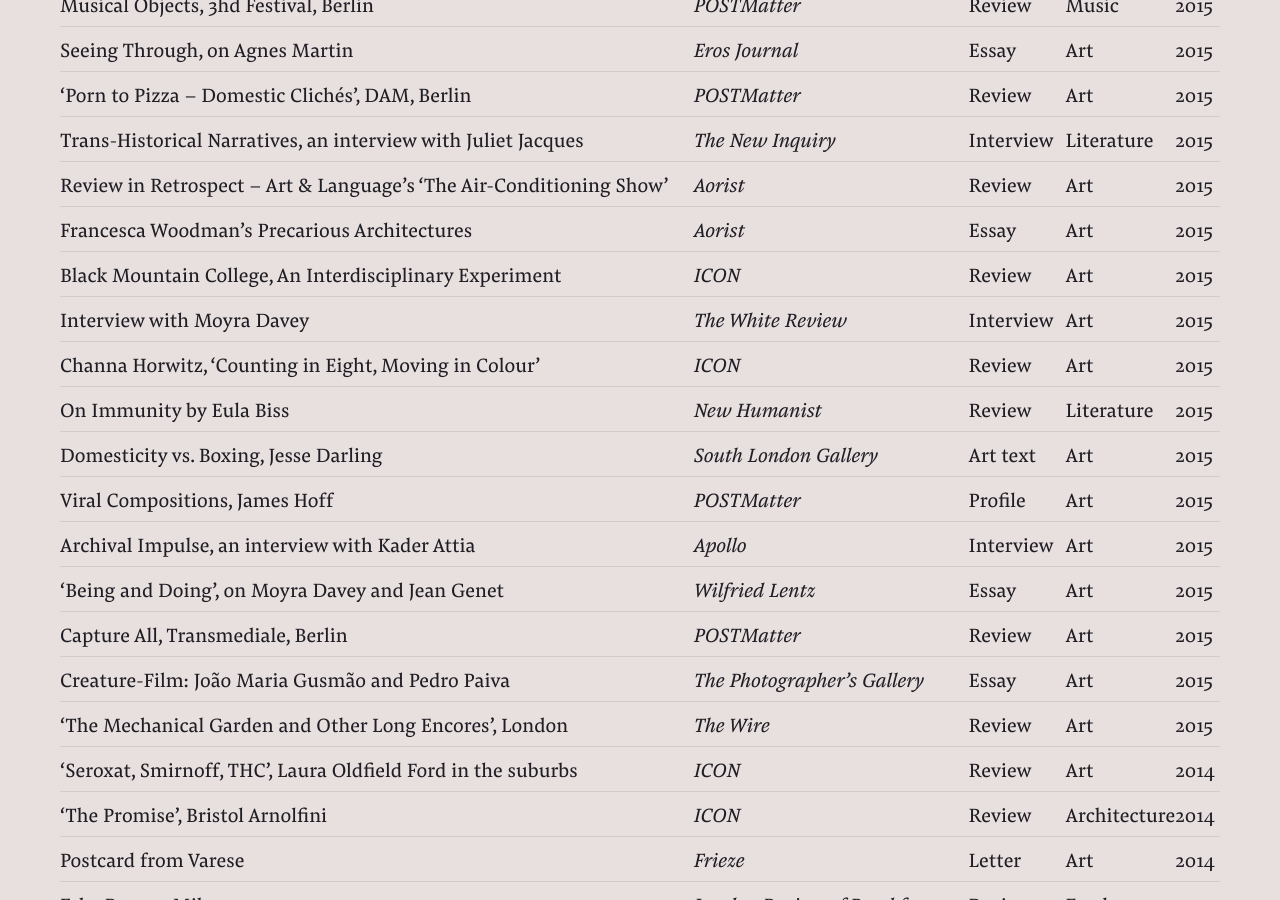
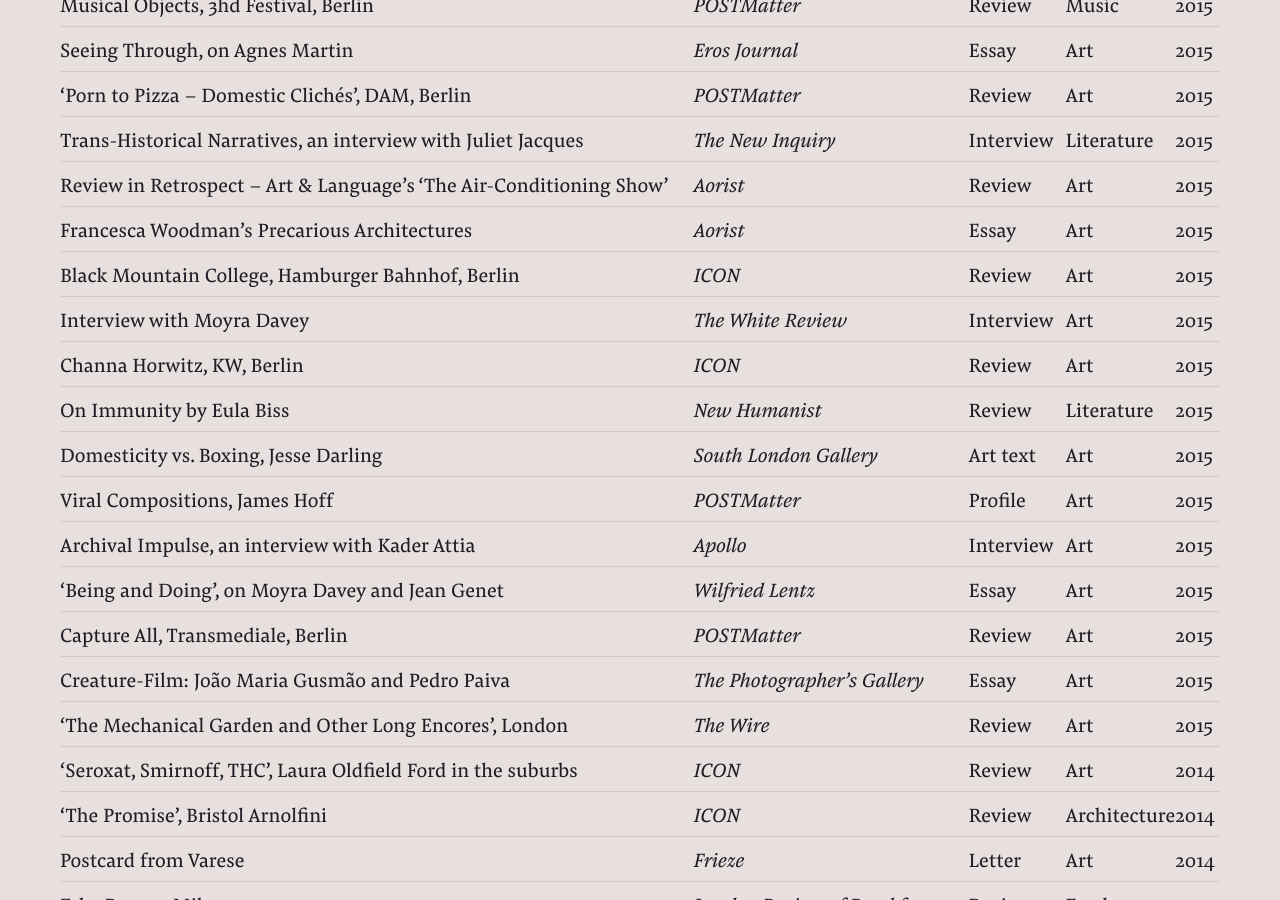
Before and after one commit to hg-site/hg-site.github.io, a Jekyll site: the page built from archive/index.markdown, in a window 1280 px wide and 900 px high, scrolled down 955 px. Built offline with Jekyll 4.4.1, drawn with Linux system fonts in a browser that asks for light colours.

Commit message:
Updated Index

```diff
--- a/archive/index.markdown
+++ b/archive/index.markdown
@@ -193,7 +193,7 @@
 </tr>
 
 <tr data-href="https://www.iconeye.com/opinion/comment/item/12133-icon-147-sins">
-	<td class="title">Black Mountain College, An Interdisciplinary Experiment</td>
+	<td class="title">Black Mountain College, Hamburger Bahnhof, Berlin</td>
 	<td class="publisher">ICON</td>
 	<td class="type">Review</td>
 	<td class="subject">Art</td>
@@ -209,7 +209,7 @@
 </tr>
 
 <tr data-href="https://www.iconeye.com/opinion/review/item/11985-channa-horwitz-counting-in-eight-moving-in-colour">
-	<td class="title">Channa Horwitz, ‘Counting in Eight, Moving in Colour’</td>
+	<td class="title">Channa Horwitz, KW, Berlin</td>
 	<td class="publisher">ICON</td>
 	<td class="type">Review</td>
 	<td class="subject">Art</td>
```
